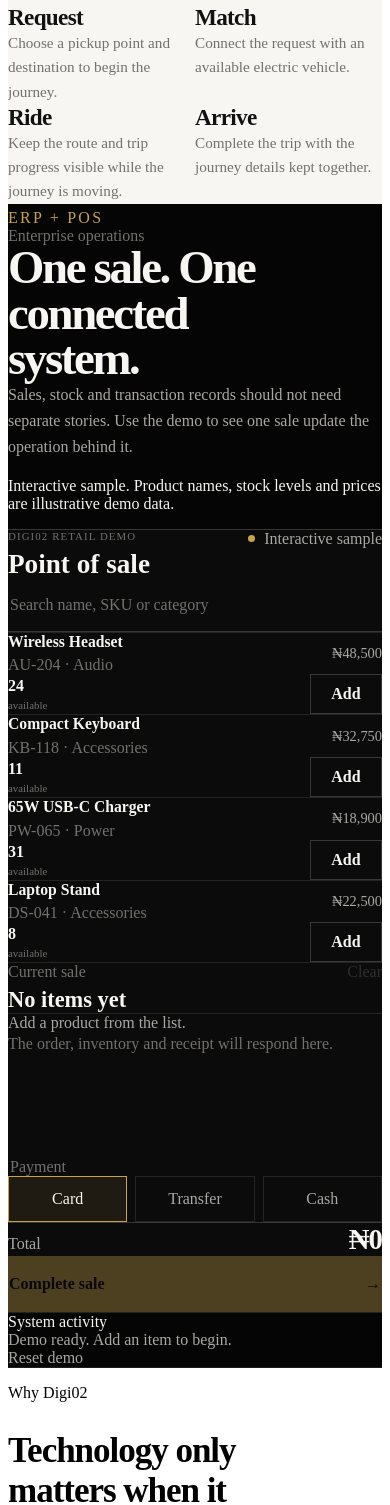
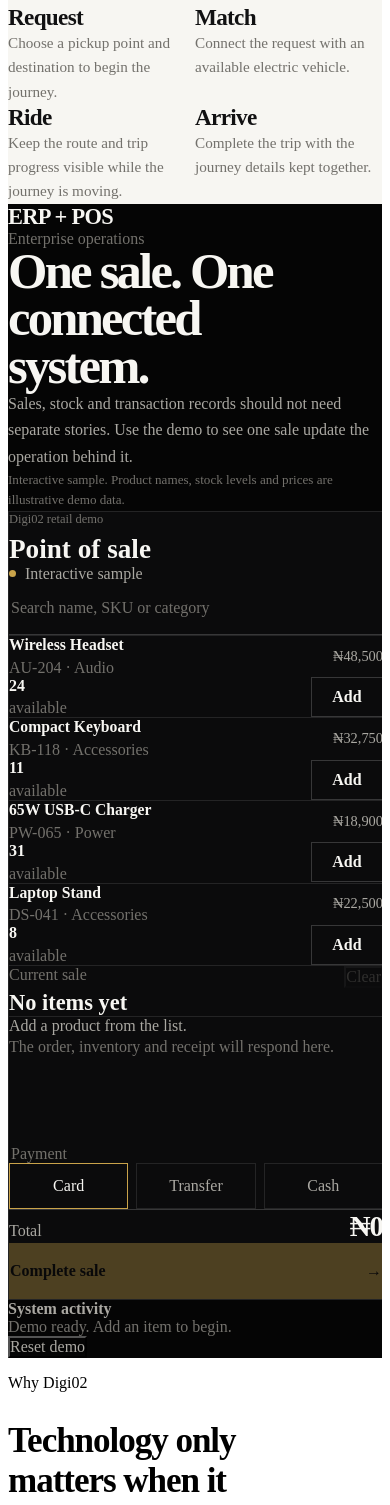
Before and after one commit to emmy16-glitch/Digi02_website, a React (Vite) app: page / in a window 390 px wide. Shown: the part 5852-7357 px from the top of the page. Built offline with nearby package versions, Linux system fonts and the light colour scheme; the HTML template or start-up script is replaced by a standard one.

Commit message:
Reframe ERP POS as one credible enterprise workspace

```diff
--- a/src/styles/erp-pos-section.css
+++ b/src/styles/erp-pos-section.css
@@ -1,7 +1,6 @@
 .erp-pos-chapter {
   --erp-bg: #050505;
   --erp-surface: #0b0b0c;
-  --erp-surface-raised: #111112;
   --erp-text: #f7f6f2;
   --erp-secondary: #aaa8a2;
   --erp-muted: #73716c;
@@ -17,109 +16,88 @@
 }
 
 .erp-pos-chapter__inner {
-  padding-block:
-    clamp(6rem, 9vw, 9rem)
-    clamp(5rem, 8vw, 8rem);
+  padding-block: var(--section-space-desktop);
 }
-
-/* ==========================================================
-   CHAPTER INTRO
-   ========================================================== */
 
 .erp-pos-chapter__intro {
   display: grid;
-  grid-template-columns:
-    minmax(12rem, 0.35fr)
-    minmax(0, 1fr);
-  gap: clamp(2rem, 7vw, 7rem);
+  grid-template-columns: repeat(12, minmax(0, 1fr));
+  gap: var(--space-3);
   align-items: start;
 }
 
 .erp-pos-chapter__identity {
-  padding-top: 0.35rem;
+  grid-column: 1 / span 3;
 }
 
 .erp-pos-chapter__identity p {
   margin: 0;
-  color: var(--erp-gold);
-  letter-spacing: 0.14em;
-  text-transform: uppercase;
+  color: var(--erp-text);
+  font-family: var(--font-display);
+  font-size: clamp(1.4rem, 2vw, 2rem);
+  font-weight: 600;
+  letter-spacing: -0.03em;
 }
 
 .erp-pos-chapter__identity span {
   display: block;
-  margin-top: var(--space-2);
+  margin-top: var(--space-1);
   color: var(--erp-muted);
   font-size: var(--type-ui);
 }
 
 .erp-pos-chapter__statement {
-  max-width: 56rem;
+  grid-column: 4 / span 7;
+  max-width: 58rem;
 }
 
 .erp-pos-chapter__statement h2 {
-  max-width: 14ch;
+  max-width: 12ch;
   margin: 0;
   color: var(--erp-text);
   font-family: var(--font-display);
-  font-size: clamp(3rem, 5vw, 5rem);
-  font-weight: 550;
-  letter-spacing: -0.05em;
-  line-height: 0.97;
+  font-size: clamp(3.5rem, 5.5vw, 6rem);
+  font-weight: 600;
+  letter-spacing: -0.055em;
+  line-height: 0.94;
 }
 
 .erp-pos-chapter__statement p {
-  max-width: 42rem;
+  max-width: 40rem;
   margin: var(--space-4) 0 0;
   color: var(--erp-secondary);
-  font-size: var(--type-body);
+  font-size: 1.05rem;
   line-height: 1.65;
 }
 
-/* ==========================================================
-   POS WORKSPACE
-   ========================================================== */
+.erp-pos-chapter__demo-note {
+  max-width: 34rem;
+  margin: var(--space-5) 0 0 25%;
+  color: var(--erp-muted);
+  font-size: 0.82rem;
+  line-height: 1.55;
+}
 
 .erp-pos-workspace {
   position: relative;
   display: grid;
-  grid-template-columns:
-    minmax(0, 1.55fr)
-    minmax(20rem, 0.65fr);
-  margin-top: clamp(5rem, 8vw, 8rem);
-  border-top: 1px solid var(--erp-line-strong);
-  border-bottom: 1px solid var(--erp-line);
+  width: min(100%, 84rem);
+  grid-template-columns: minmax(0, 1.5fr) minmax(22rem, 0.7fr);
+  margin: clamp(5rem, 8vw, 8rem) auto 0;
+  border: 1px solid var(--erp-line);
   background: var(--erp-surface);
   isolation: isolate;
 }
 
-/*
-  Important:
-  This is one workspace, not a collection of floating cards.
-*/
-
-.erp-pos-catalog {
+.erp-pos-catalog,
+.erp-pos-order {
   min-width: 0;
-  padding:
-    clamp(1.5rem, 3vw, 2.5rem)
-    clamp(1.5rem, 3vw, 3rem)
-    clamp(2rem, 4vw, 3.5rem)
-    0;
+  padding: clamp(1.5rem, 3vw, 2.75rem);
 }
 
 .erp-pos-order {
-  min-width: 0;
   border-left: 1px solid var(--erp-line);
-  padding:
-    clamp(1.5rem, 3vw, 2.5rem)
-    0
-    clamp(2rem, 4vw, 3.5rem)
-    clamp(1.5rem, 3vw, 2.5rem);
 }
-
-/* ==========================================================
-   WORKSPACE TOP
-   ========================================================== */
 
 .erp-pos-workspace__topbar {
   display: flex;
@@ -133,10 +111,8 @@
   display: block;
   margin-bottom: 0.45rem;
   color: var(--erp-muted);
-  font-family: var(--font-mono);
-  font-size: 0.68rem;
-  letter-spacing: 0.1em;
-  text-transform: uppercase;
+  font-size: 0.78rem;
+  font-weight: 500;
 }
 
 .erp-pos-workspace__topbar h3,
@@ -144,7 +120,7 @@
   margin: 0;
   color: var(--erp-text);
   font-family: var(--font-display);
-  font-weight: 550;
+  font-weight: 600;
 }
 
 .erp-pos-workspace__topbar h3 {
@@ -157,6 +133,7 @@
   gap: 0.55rem;
   color: var(--erp-secondary);
   font-size: var(--type-caption);
+  white-space: nowrap;
 }
 
 .erp-pos-workspace__online span {
@@ -165,10 +142,6 @@
   border-radius: 50%;
   background: var(--erp-gold);
 }
-
-/* ==========================================================
-   SEARCH
-   ========================================================== */
 
 .erp-pos-search {
   margin-bottom: var(--space-4);
@@ -204,10 +177,6 @@
   border-bottom-color: var(--erp-gold);
 }
 
-/* ==========================================================
-   PRODUCT LIST
-   ========================================================== */
-
 .erp-pos-product-list {
   min-width: 0;
 }
@@ -215,30 +184,26 @@
 .erp-pos-product-list__head,
 .erp-pos-product-row {
   display: grid;
-  grid-template-columns:
-    minmax(13rem, 1fr)
-    minmax(5rem, 0.35fr)
-    minmax(7rem, 0.4fr)
-    auto;
+  grid-template-columns: minmax(12rem, 1fr) minmax(4rem, 0.28fr) minmax(6.5rem, 0.34fr) auto;
   gap: var(--space-2);
   align-items: center;
 }
 
 .erp-pos-product-list__head {
-  padding: 0 0 var(--space-2);
+  padding-bottom: var(--space-2);
   color: var(--erp-muted);
-  font-size: 0.7rem;
-  letter-spacing: 0.08em;
-  text-transform: uppercase;
+  font-size: 0.72rem;
 }
 
 .erp-pos-product-row {
-  min-height: 5.75rem;
+  min-height: 5.5rem;
   border-top: 1px solid var(--erp-line);
 }
 
 .erp-pos-product-row__identity strong,
-.erp-pos-product-row__identity span {
+.erp-pos-product-row__identity span,
+.erp-pos-product-row__stock strong,
+.erp-pos-product-row__stock span {
   display: block;
 }
 
@@ -248,27 +213,17 @@
   font-weight: 600;
 }
 
-.erp-pos-product-row__identity span {
-  margin-top: 0.35rem;
+.erp-pos-product-row__identity span,
+.erp-pos-product-row__stock span {
+  margin-top: 0.3rem;
   color: var(--erp-muted);
   font-size: var(--type-caption);
-}
-
-.erp-pos-product-row__stock strong,
-.erp-pos-product-row__stock span {
-  display: block;
 }
 
 .erp-pos-product-row__stock strong {
   color: var(--erp-text);
   font-size: 1rem;
   font-weight: 600;
-}
-
-.erp-pos-product-row__stock span {
-  margin-top: 0.25rem;
-  color: var(--erp-muted);
-  font-size: 0.68rem;
 }
 
 .erp-pos-product-row__stock[data-low='true'] strong {
@@ -292,16 +247,11 @@
   font: inherit;
   font-size: var(--type-caption);
   font-weight: 600;
-  transition:
-    border-color var(--motion-fast) var(--ease-standard),
-    background var(--motion-fast) var(--ease-standard),
-    color var(--motion-fast) var(--ease-standard);
 }
 
 .erp-pos-product-row > button:hover:not(:disabled) {
   border-color: var(--erp-gold);
-  background: var(--erp-gold);
-  color: #050505;
+  color: var(--erp-gold-light);
 }
 
 .erp-pos-product-row > button:disabled {
@@ -313,10 +263,6 @@
   margin: var(--space-5) 0;
   color: var(--erp-muted);
 }
-
-/* ==========================================================
-   CURRENT ORDER
-   ========================================================== */
 
 .erp-pos-order__header {
   display: flex;
@@ -338,7 +284,6 @@
 }
 
 .erp-pos-order__clear {
-  border: 0;
   padding: 0;
   background: transparent;
   color: var(--erp-muted);
@@ -357,7 +302,7 @@
 }
 
 .erp-pos-order__items {
-  min-height: 13rem;
+  min-height: 12rem;
   border-top: 1px solid var(--erp-line);
 }
 
@@ -402,10 +347,6 @@
   font-size: var(--type-caption);
 }
 
-/* ==========================================================
-   QUANTITY
-   ========================================================== */
-
 .erp-pos-quantity {
   display: flex;
   align-items: center;
@@ -439,10 +380,6 @@
   font-size: 0.85rem;
   text-align: center;
 }
-
-/* ==========================================================
-   PAYMENT
-   ========================================================== */
 
 .erp-pos-payment {
   margin: var(--space-4) 0 0;
@@ -481,20 +418,10 @@
   border-radius: var(--radius-control);
   color: var(--erp-secondary);
   font-size: var(--type-caption);
-  transition:
-    border-color var(--motion-fast) var(--ease-standard),
-    background var(--motion-fast) var(--ease-standard),
-    color var(--motion-fast) var(--ease-standard);
-}
-
-.erp-pos-payment label:hover span {
-  border-color: var(--erp-line-strong);
-  color: var(--erp-text);
 }
 
 .erp-pos-payment label[data-active='true'] span {
   border-color: var(--erp-gold);
-  background: rgba(201, 163, 74, 0.1);
   color: var(--erp-text);
 }
 
@@ -502,10 +429,6 @@
   outline: var(--focus-ring-width) solid var(--erp-gold-light);
   outline-offset: var(--focus-ring-offset);
 }
-
-/* ==========================================================
-   TOTAL / CHECKOUT
-   ========================================================== */
 
 .erp-pos-order__total {
   display: flex;
@@ -525,9 +448,10 @@
 .erp-pos-order__total strong {
   color: var(--erp-text);
   font-family: var(--font-display);
-  font-size: clamp(1.8rem, 2.5vw, 2.5rem);
-  font-weight: 550;
+  font-size: clamp(1.75rem, 2vw, 2.25rem);
+  font-weight: 600;
   letter-spacing: -0.035em;
+  white-space: nowrap;
 }
 
 .erp-pos-complete {
@@ -545,9 +469,6 @@
   cursor: pointer;
   font: inherit;
   font-weight: 650;
-  transition:
-    background var(--motion-fast) var(--ease-standard),
-    opacity var(--motion-fast) var(--ease-standard);
 }
 
 .erp-pos-complete:hover:not(:disabled) {
@@ -558,10 +479,6 @@
   cursor: not-allowed;
   opacity: 0.35;
 }
-
-/* ==========================================================
-   RECEIPT DRAWER
-   ========================================================== */
 
 .erp-pos-receipt-drawer {
   position: absolute;
@@ -577,9 +494,7 @@
   opacity: 0;
   pointer-events: none;
   transform: translateX(100%);
-  transition:
-    opacity var(--motion-ui) var(--ease-standard),
-    transform var(--motion-component) var(--ease-emphasized);
+  transition: opacity var(--motion-ui) var(--ease-standard), transform var(--motion-component) var(--ease-emphasized);
 }
 
 .erp-pos-receipt-drawer[data-open='true'] {
@@ -598,11 +513,14 @@
 }
 
 .erp-pos-receipt-drawer__header span,
-.erp-pos-receipt-drawer__header strong {
+.erp-pos-receipt-drawer__header strong,
+.erp-pos-receipt__brand strong,
+.erp-pos-receipt__brand span {
   display: block;
 }
 
-.erp-pos-receipt-drawer__header span {
+.erp-pos-receipt-drawer__header span,
+.erp-pos-receipt__brand span {
   margin-bottom: 0.25rem;
   color: #73716c;
   font-size: var(--type-caption);
@@ -614,7 +532,6 @@
 }
 
 .erp-pos-receipt-drawer__header button {
-  border: 0;
   background: transparent;
   color: #111112;
   cursor: pointer;
@@ -630,20 +547,9 @@
   margin-bottom: var(--space-5);
 }
 
-.erp-pos-receipt__brand strong,
-.erp-pos-receipt__brand span {
-  display: block;
-}
-
 .erp-pos-receipt__brand strong {
   font-family: var(--font-display);
   font-size: 1.2rem;
-}
-
-.erp-pos-receipt__brand span {
-  margin-top: 0.25rem;
-  color: #73716c;
-  font-size: var(--type-caption);
 }
 
 .erp-pos-receipt__items {
@@ -659,7 +565,8 @@
   font-size: 0.82rem;
 }
 
-.erp-pos-receipt__items span {
+.erp-pos-receipt__items span,
+.erp-pos-receipt > p {
   color: #73716c;
 }
 
@@ -687,22 +594,18 @@
 
 .erp-pos-receipt > p {
   margin: var(--space-5) 0 0;
-  color: #73716c;
   font-size: var(--type-caption);
   line-height: 1.55;
 }
 
-/* ==========================================================
-   ACTIVITY STRIP
-   ========================================================== */
-
 .erp-pos-activity {
   display: flex;
+  width: min(100%, 84rem);
   align-items: center;
   justify-content: space-between;
   gap: var(--space-4);
-  border-bottom: 1px solid var(--erp-line);
-  padding-block: var(--space-3);
+  margin-inline: auto;
+  padding-top: var(--space-3);
 }
 
 .erp-pos-activity__status {
@@ -712,16 +615,16 @@
   gap: var(--space-3);
 }
 
-.erp-pos-activity__status .type-tech {
+.erp-pos-activity__status > span {
   flex: 0 0 auto;
-  color: var(--erp-gold);
-  letter-spacing: 0.12em;
-  text-transform: uppercase;
+  color: var(--erp-secondary);
+  font-size: var(--type-caption);
+  font-weight: 600;
 }
 
 .erp-pos-activity__status p {
   margin: 0;
-  color: var(--erp-secondary);
+  color: var(--erp-muted);
   font-size: var(--type-caption);
 }
 
@@ -732,29 +635,13 @@
 }
 
 .erp-pos-activity__actions button {
-  border: 0;
   padding: 0;
   background: transparent;
   color: var(--erp-secondary);
   cursor: pointer;
   font: inherit;
   font-size: var(--type-caption);
-  text-decoration: underline;
-  text-decoration-color: transparent;
-  text-underline-offset: 0.25rem;
-  transition:
-    color var(--motion-fast) var(--ease-standard),
-    text-decoration-color var(--motion-fast) var(--ease-standard);
 }
-
-.erp-pos-activity__actions button:hover {
-  color: var(--erp-text);
-  text-decoration-color: var(--erp-gold);
-}
-
-/* ==========================================================
-   FOCUS
-   ========================================================== */
 
 .erp-pos-product-row > button:focus-visible,
 .erp-pos-order__clear:focus-visible,
@@ -766,37 +653,30 @@
   outline-offset: var(--focus-ring-offset);
 }
 
-/* ==========================================================
-   TABLET
-   ========================================================== */
+@media (max-width: 64rem) {
+  .erp-pos-chapter__inner {
+    padding-block: var(--section-space-tablet);
+  }
 
-@media (max-width: 64rem) {
-  .erp-pos-chapter__intro {
-    grid-template-columns: 1fr;
-    gap: var(--space-3);
+  .erp-pos-chapter__identity {
+    grid-column: 1 / span 3;
+  }
+
+  .erp-pos-chapter__statement {
+    grid-column: 4 / -1;
+  }
+
+  .erp-pos-chapter__demo-note {
+    margin-left: 25%;
   }
 
   .erp-pos-workspace {
     grid-template-columns: 1fr;
   }
 
-  .erp-pos-catalog {
-    padding-right: 0;
-  }
-
   .erp-pos-order {
     border-top: 1px solid var(--erp-line);
     border-left: 0;
-    padding-left: 0;
-  }
-
-  .erp-pos-product-list__head,
-  .erp-pos-product-row {
-    grid-template-columns:
-      minmax(12rem, 1fr)
-      minmax(5rem, 0.3fr)
-      minmax(7rem, 0.35fr)
-      auto;
   }
 
   .erp-pos-receipt-drawer {
@@ -804,18 +684,21 @@
   }
 }
 
-/* ==========================================================
-   MOBILE
-   ========================================================== */
-
 @media (max-width: 47.9375rem) {
   .erp-pos-chapter__inner {
-    padding-block: var(--space-10);
+    padding-block: var(--section-space-mobile);
+  }
+
+  .erp-pos-chapter__intro {
+    display: block;
+  }
+
+  .erp-pos-chapter__statement {
+    margin-top: var(--space-5);
   }
 
   .erp-pos-chapter__statement h2 {
-    max-width: 12ch;
-    font-size: clamp(2.6rem, 12vw, 3.5rem);
+    font-size: clamp(3rem, 13vw, 4.2rem);
   }
 
   .erp-pos-chapter__statement p {
@@ -823,13 +706,23 @@
     font-size: 1rem;
   }
 
+  .erp-pos-chapter__demo-note {
+    margin: var(--space-4) 0 0;
+  }
+
   .erp-pos-workspace {
-    margin-top: var(--space-10);
+    margin-top: var(--space-8);
   }
 
   .erp-pos-catalog,
   .erp-pos-order {
-    padding-block: var(--space-4);
+    padding: var(--space-3) var(--space-2);
+  }
+
+  .erp-pos-workspace__topbar {
+    align-items: flex-start;
+    flex-direction: column;
+    gap: var(--space-2);
   }
 
   .erp-pos-product-list__head {
@@ -837,10 +730,8 @@
   }
 
   .erp-pos-product-row {
-    grid-template-columns:
-      minmax(0, 1fr)
-      auto;
-    gap: var(--space-2);
+    grid-template-columns: minmax(0, 1fr) auto;
+    gap: var(--space-1) var(--space-2);
     min-height: auto;
     padding-block: var(--space-3);
   }
@@ -866,7 +757,11 @@
   }
 
   .erp-pos-order__items {
-    min-height: 9rem;
+    min-height: 8rem;
+  }
+
+  .erp-pos-order__total strong {
+    font-size: 1.8rem;
   }
 
   .erp-pos-receipt-drawer {
@@ -900,16 +795,8 @@
   }
 }
 
-/* ==========================================================
-   REDUCED MOTION
-   ========================================================== */
-
 @media (prefers-reduced-motion: reduce) {
-  .erp-pos-receipt-drawer,
-  .erp-pos-product-row > button,
-  .erp-pos-payment label span,
-  .erp-pos-complete,
-  .erp-pos-activity__actions button {
+  .erp-pos-receipt-drawer {
     transition: none;
   }
 }
```
